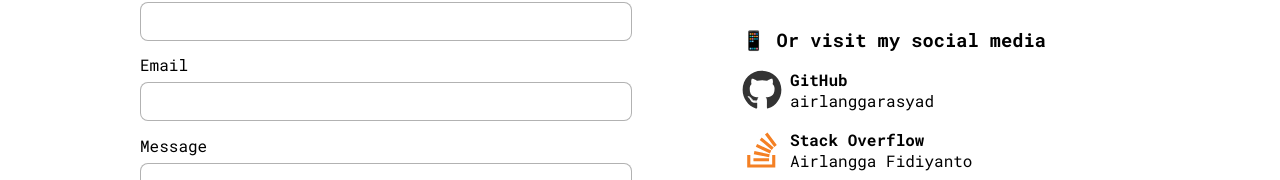
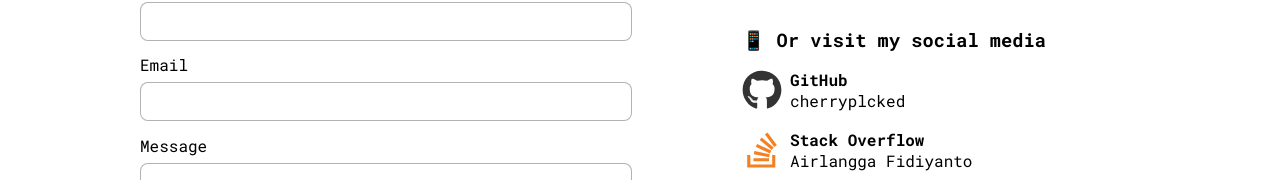
Before and after one commit to airlanggarasyad/personal-site, a React (Create React App) app: page / in a window 1280 px wide. Shown: the part 1459-1639 px from the top of the page. Built offline with nearby package versions, Linux system fonts and the light colour scheme.

Commit message:
changed github link

```diff
--- a/src/constants/projects.js
+++ b/src/constants/projects.js
@@ -11,7 +11,7 @@ const PROJECTS = [
   {
     id: 1,
     title: "Kembara Loka",
-    link: "https://github.com/airlanggarasyad/ppsmb2021",
+    link: "https://github.com/cherryplcked/ppsmb2021",
     isConfidential: false,
     imageURL: process.env.PUBLIC_URL + "/img/homepage/projects/kembara-loka.webp",
     techStacks: ["React.js", "Three.js"],
@@ -56,7 +56,7 @@ const PROJECTS = [
   {
     id: 5,
     title: "Bus Tracker",
-    link: "https://github.com/airlanggarasyad/bus-tracker",
+    link: "https://github.com/cherryplcked/bus-tracker",
     isConfidential: false,
     imageURL: process.env.PUBLIC_URL + "/img/homepage/projects/bus-tracker.webp",
     techStacks: ["STM32", "LoRa"],
--- a/src/constants/socials.js
+++ b/src/constants/socials.js
@@ -8,8 +8,8 @@ import {
 const SOCIAL = [
   {
     title: "GitHub",
-    socialName: "airlanggarasyad",
-    socialURL: "github.com/airlanggarasyad",
+    socialName: "cherryplcked",
+    socialURL: "github.com/cherryplcked",
     socialComponent: (
       <FaGithub color="#333" size={40} style={{ marginRight: "0.5em" }} />
     ),
```
